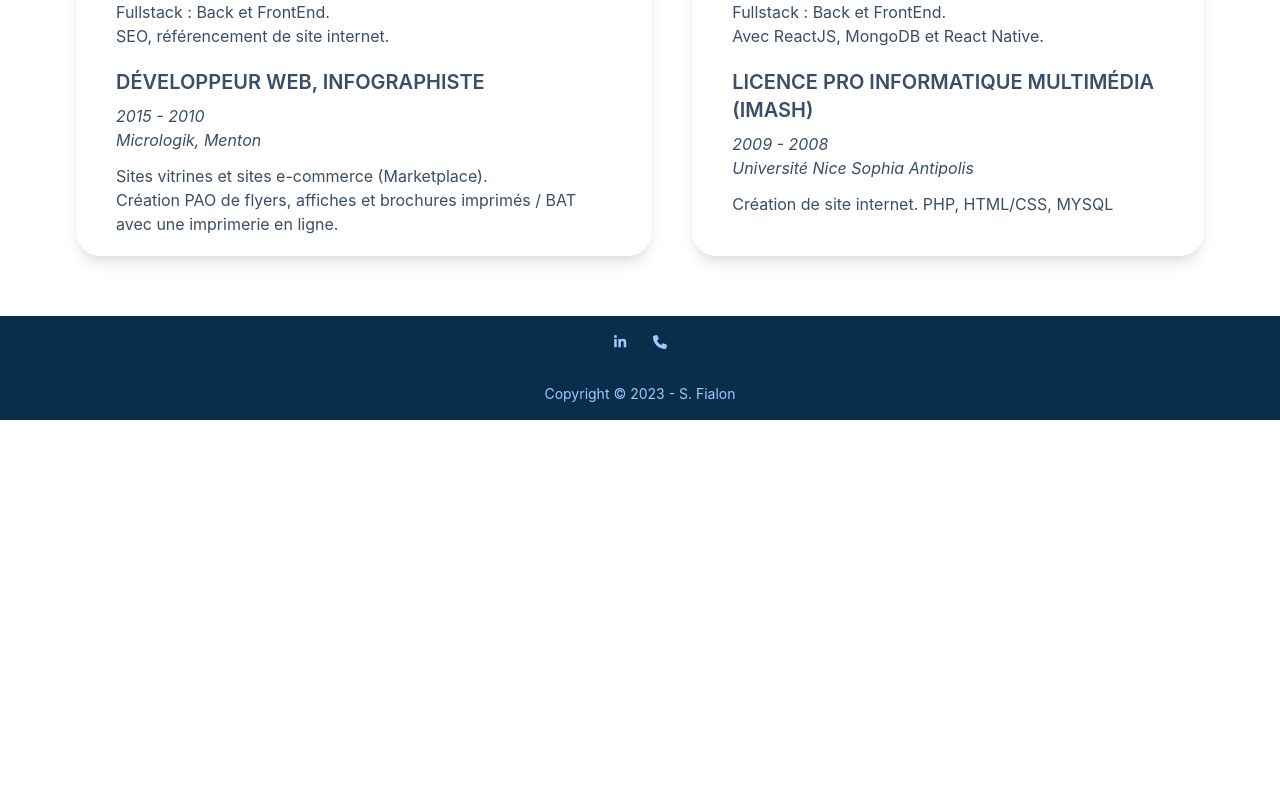
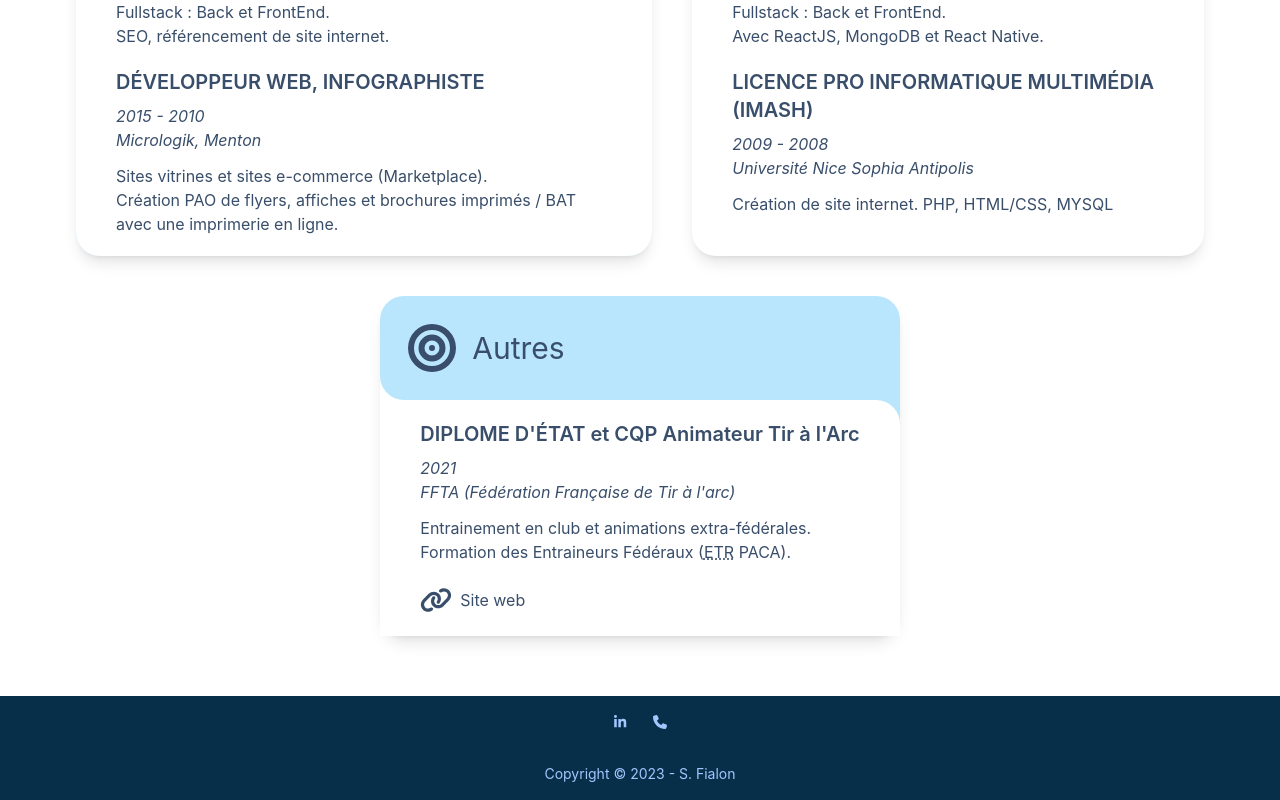
Before and after one commit to SandrineFial/Website-public, a Next.js app: page /parcours in a window 1280 px wide. Shown: the part 568-1368 px from the top of the page. Before the commit the page ends 988 px from the top, so only its background shows below. Built offline with nearby package versions, Linux system fonts and the light colour scheme.

Commit message:
Ajoute parcours tir à l'arc

```diff
--- a/components/Parcours.js
+++ b/components/Parcours.js
@@ -1,6 +1,7 @@
 import { FontAwesomeIcon } from '@fortawesome/react-fontawesome';
-import { faRoad, faCertificate, faHandshake } from '@fortawesome/free-solid-svg-icons';
+import { faRoad, faCertificate, faHandshake, faLink, faBullseye } from '@fortawesome/free-solid-svg-icons';
 import { Helmet } from "react-helmet";
+import Link from 'next/link';
 
 export default function Parcours() {
   const metaDescription = "Qui suis-je ? Découvrez mon parcours de développeur Full Stack Freelance en allant à l'essentiel.";
@@ -71,6 +72,31 @@ export default function Parcours() {
           </div>
        </div>
 
+       <div className='flex flex-col md:flex-row justify-center items-stretch'>
+          <div className='shadow-lg m-5 rounded-3xl rounded-tr-3xl bg-white'>
+            <div className='p-5 text-3xl bg-sky-200 rounded-tr-3xl rounded-bl-3xl rounded-tl-3xl rounded-b-none'>
+              <h2 className='flex items-center'><FontAwesomeIcon icon={ faBullseye } className='w-12 h-12 p-2 mr-2' /> Autres</h2>
+            </div>
+            <div className=' bg-sky-200 rounded-b-3xl'>
+              <div className='px-10 py-5 rounded-tr-3xl bg-white'>
+                <h3 className='mb-2 card-title'>DIPLOME D'ÉTAT et CQP Animateur Tir à l'Arc</h3>
+                <p className='italic mb-3'>2021<br/>
+                  FFTA (Fédération Française de Tir à l'arc)</p>
+                <p className='mb-5'>
+                  Entrainement en club et animations extra-fédérales.<br/>
+                  Formation des Entraineurs Fédéraux (<abbr title='Équipe Technique Régionale'>ETR</abbr> PACA).</p>
+                <p><Link href="https://boxdelarcher.fr" rel="noopener noreferrer" target='_blank'>
+                  <div className='flex items-center cursor-pointer hover:text-slate-400'>
+                    <FontAwesomeIcon icon={faLink} size="xs" className='md:text-lg text-2xl w-8 h-8 mr-2' /> Site web
+                  </div>
+                  </Link>
+                </p>
+              </div>
+            </div>
+          </div>
+        </div>
+
+
       </div>
   );
 }
```
